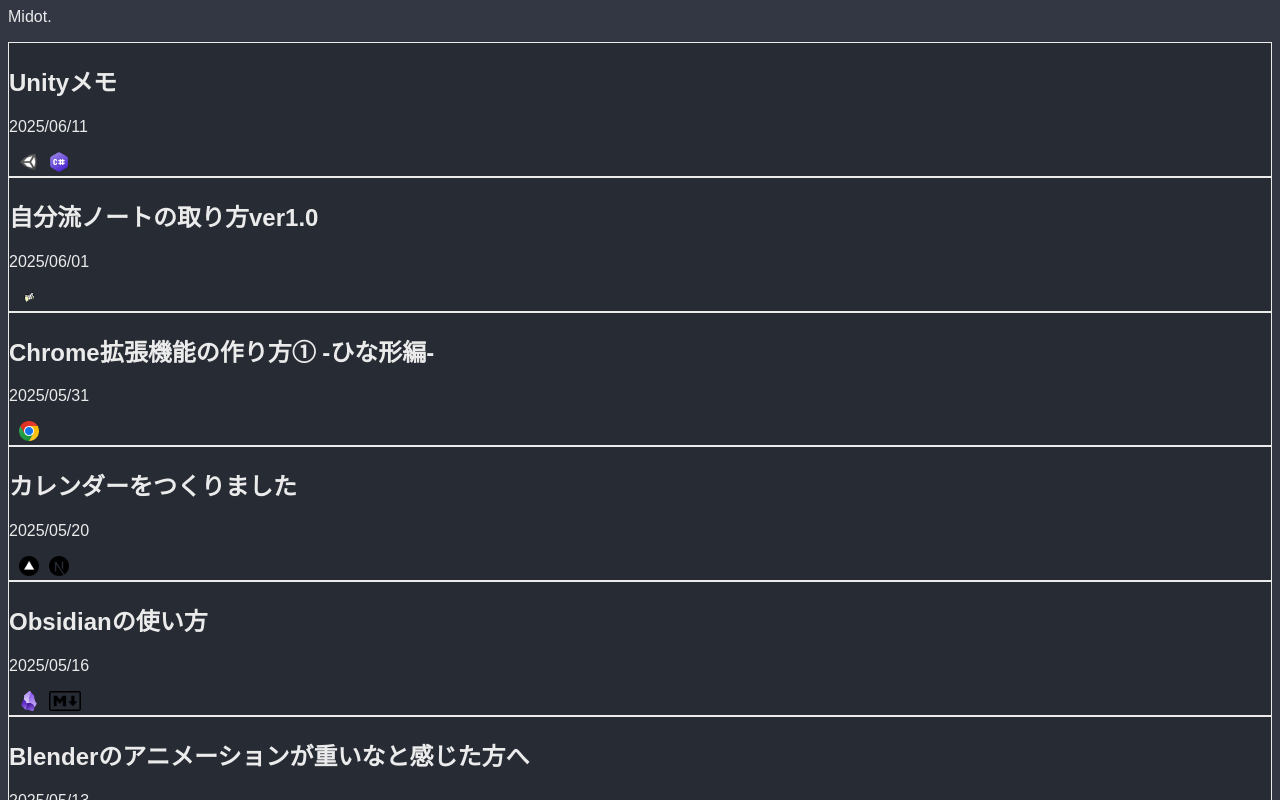
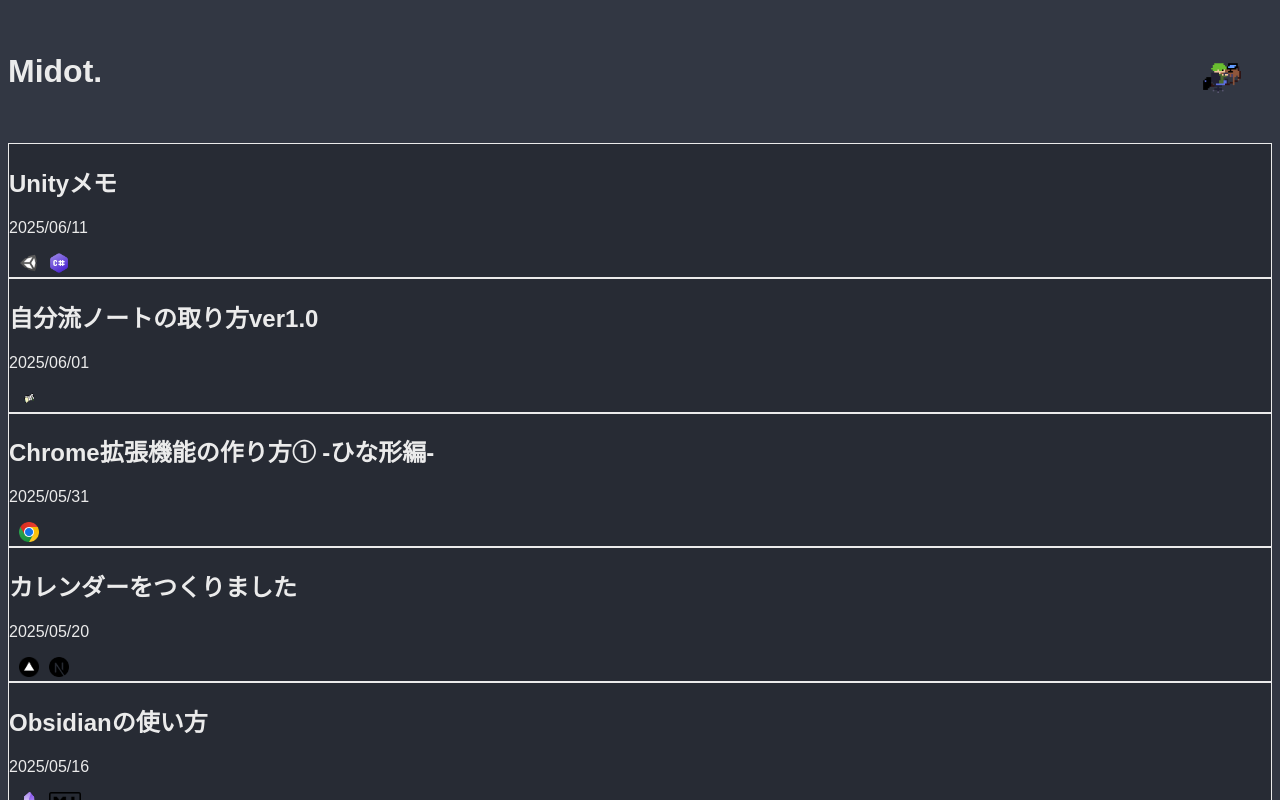
Before and after one commit to midomato/my-blog, a Next.js app: page / in a window 1280 px wide. Shown: the top 800 px of the page. Built offline with nearby package versions, Linux system fonts and the light colour scheme.

Commit message:
block link

```diff
--- a/src/app/Header.tsx
+++ b/src/app/Header.tsx
@@ -17,12 +17,12 @@
   return (
     <header
       className={`w-full z-50 transition-all duration-300 ${
-        isSticky ? "fixed top-0 bg-[#fff] shadow border-b border-white/10" : "relative bg-transparent"
+        isSticky ? "fixed top-0 bg-[#111] shadow border-b border-white/10" : "relative bg-transparent"
       }`}
     >
-      <div className="max-w-6xl mx-auto px-6 py-4 flex justify-between items-center">
-        <Link href="/" className="text-xl font-bold text-white no-underline">Midot.</Link>
-      </div>
+      <h1 className="max-w-6xl mx-auto px-6 py-4 flex justify-between items-center">
+        <Link href="/" className="text-4xl font-extrabold tracking-tight no-underline">Midot.</Link><img src={`/images/PCplay.gif`} style={{height: "100px"}}/>
+      </h1>
     </header>
   )
 }
--- a/src/app/globals.css
+++ b/src/app/globals.css
@@ -20,7 +20,6 @@
   color: var(--foreground);
   font-family: Arial, Helvetica, sans-serif;
 }
-
 
 /* proseの中のspanに対してだけ強制するCSS */
 .prose span.text-green-markdown {
@@ -74,7 +73,7 @@
 
 /* スクロールバーのつまみ（グリップ部分） */
 ::-webkit-scrollbar-thumb {
-  background-color: #666;  /* ダーク系で自然な色 */
+  background-color: #087e35;  /* ダーク系で自然な色 */
   border-radius: 4px;
 }
 
--- a/src/app/page.tsx
+++ b/src/app/page.tsx
@@ -8,10 +8,10 @@
     <main className="post-list-page max-w-6xl mx-auto px-4 py-8">
       <ul className="grid grid-cols-1 sm:grid-cols-2 md:grid-cols-3 gap-6 list-none" style={{padding:0}}>
         {posts.map((post) => (
-          <li key={post.slug} className="bg-[#272B34] rounded-lg p-4 border border-white/10 transform transition-transform duration-200 hover:scale-[1.005]">
+          <li key={post.slug}>
             <Link href={`/posts/${post.slug}`}>
+            <div  className="bg-[#272B34] rounded-lg p-4 border border-white/10 transform transition-transform duration-200 hover:scale-[1.005]">
               <h2 className="text-xl font-semibold">{post.title}</h2>
-              </Link>
               <p className="text-sm text-gray-500">{post.date}</p>
             <div className="flex gap-10 text-sm text-gray-400 mt-0.5">
               {post.tag?.map((tag: string) => (
@@ -25,6 +25,8 @@
                   </Link>
               ))}
             </div>
+            </div>
+            </Link>
           </li>
         ))}
       </ul>
```
Also changed, not shown: public/images/PCplay.gif (renamed from public/images/PCカタカタ.gif).
